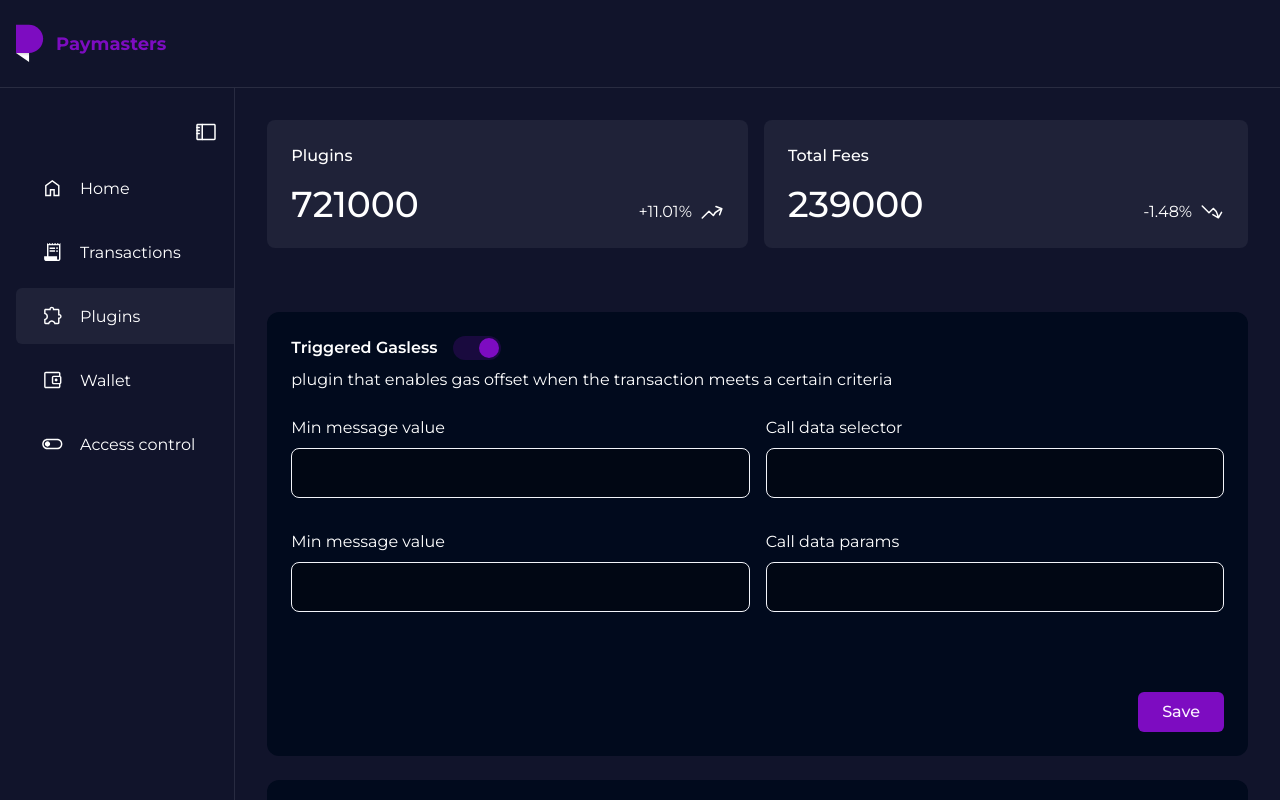
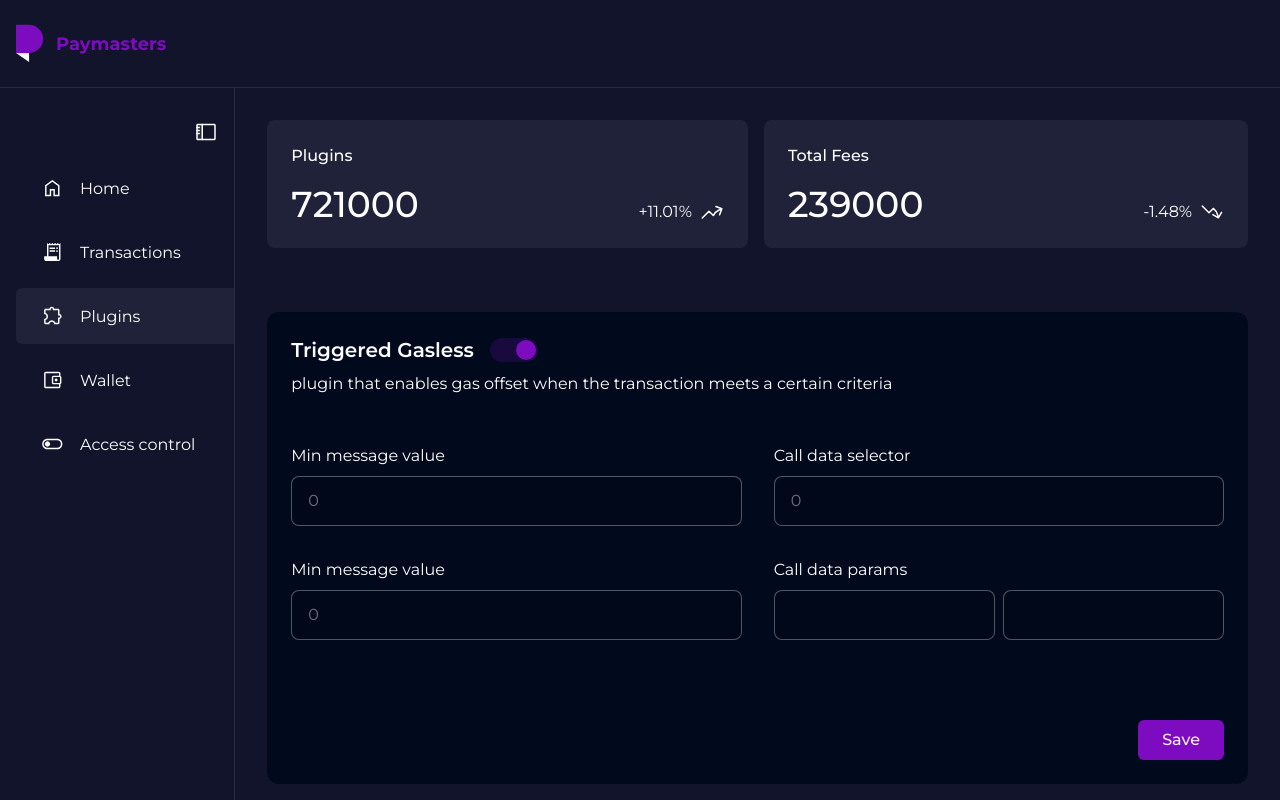
Before and after one commit to paymasters-io/dep-ui, a Next.js app: page /dashboard/plugins in a window 1280 px wide. Both pictures are taken after a click on the element 838 px from the left and 348 px from the top of the page. Shown: the top 800 px of the page. Built offline with nearby package versions, Linux system fonts and the light colour scheme.

Commit message:
update: add form inputs to plugin settings

```diff
--- a/pages/dashboard/plugins.tsx
+++ b/pages/dashboard/plugins.tsx
@@ -30,9 +30,9 @@ export const PluginSetting = ({
   return (
     <form action="" className="plugin-setting p-6 bg-[#010A1D] rounded-xl">
       <div className="wrapper">
-        <header className="plugin-setting-header mb-6">
+        <header className="plugin-setting-header ">
           <div className="title-wrapper flex gap-4 items-center mb-2">
-            <h3 className="title font-semibold">{name}</h3>
+            <h3 className="title font-semibold text-xl">{name}</h3>
             <div className="form-control checkbox-input inline-block">
               <label className={`checkbox-input`} htmlFor={`active-${id}`}>
                 <div className={`switch ${active ? "active" : ""}`}></div>
@@ -50,7 +50,7 @@ export const PluginSetting = ({
         </header>
         {active && (
           <>
-            <div className="plugin-setting-content">{children}</div>
+            <div className="plugin-setting-content mt-12">{children}</div>
 
             <footer className="plugin-setting-footer mt-12">
               <div className="action-cont flex justify-end">
@@ -85,24 +85,178 @@ const Plugins = () => {
       name: "Triggered Gasless",
       description:
         "plugin that enables gas offset when the transaction meets a certain criteria",
+      formInputs: (
+        <div className="form-body !grid !grid-cols-2">
+          <div className="form-control">
+            <label htmlFor="name">Min message value</label>
+            <input
+              type="number"
+              name="min-message-value"
+              id="min-message-value"
+              className="form-input"
+              placeholder="0"
+            />
+          </div>
+          <div className="form-control">
+            <label htmlFor="name">Call data selector</label>
+            <input
+              type="number"
+              name="call-data-selector"
+              id="call-data-selector"
+              className="form-input"
+              placeholder="0"
+            />
+          </div>
+          <div className="form-control">
+            <label htmlFor="name">Min message value</label>
+            <input
+              type="number"
+              name="strict-destination"
+              id="strict-destination"
+              className="form-input"
+              placeholder="0"
+            />
+          </div>
+          <div className="form-control">
+            <label htmlFor="name">Call data params</label>
+            <div className="input-group">
+              <input
+                type="text"
+                name="call-data-params"
+                id="call-data-params"
+                className="form-input"
+              />
+              <input
+                type="text"
+                name="call-data-params"
+                id="call-data-params"
+                className="form-input"
+              />
+            </div>
+          </div>
+          <div />
+        </div>
+      ),
     },
     {
       id: "dynamic-free-quotes",
       name: "Dynamic Fee Quotes",
       description:
         "This enables gas offsets with accurate conversion of gas price to erc20 token equivalent using oracles",
+      formInputs: (
+        <div className="form-body !grid !grid-cols-2">
+          <div className="form-control">
+            <label htmlFor="name">Price feed</label>
+            <input
+              type="number"
+              name="price-feed"
+              id="price-feed"
+              className="form-input"
+              placeholder="0"
+            />
+          </div>
+          <div className="form-control">
+            <label htmlFor="name">Fee Amount</label>
+            <input
+              type="number"
+              name="call-data-selector"
+              id="call-data-selector"
+              className="form-input"
+              placeholder="0"
+            />
+          </div>
+          <div className="form-control">
+            <label htmlFor="name">Fee Token</label>
+            <input
+              type="number"
+              name="strict-destination"
+              id="strict-destination"
+              className="form-input"
+              placeholder="0"
+            />
+          </div>
+        </div>
+      ),
     },
     {
       id: "on-chain-rebates",
       name: "On-chain Rebates",
       description:
         "plugin that adds rebate mechanism to a paymaster based on certain criteria.",
+      formInputs: (
+        <div className="form-body !grid !grid-cols-2 md:grid-cols-3">
+          <div className="form-control">
+            <label htmlFor="name">Rebate percentage</label>
+            <input
+              type="number"
+              name="min-message-value"
+              id="min-message-value"
+              className="form-input"
+              placeholder="0"
+            />
+          </div>
+          <div className="form-control">
+            <label htmlFor="name">Max no of rebates</label>
+            <input
+              type="number"
+              name="call-data-selector"
+              id="call-data-selector"
+              className="form-input"
+              placeholder="0"
+            />
+          </div>
+          <div className="form-control">
+            <label htmlFor="name">Rebate token</label>
+            <input
+              type="number"
+              name="strict-destination"
+              id="strict-destination"
+              className="form-input"
+              placeholder="0"
+            />
+          </div>
+          <div className="form-control">
+            <label htmlFor="name">Rebate trigger</label>
+            <input
+              type="number"
+              name="strict-destination"
+              id="strict-destination"
+              className="form-input"
+              placeholder="0"
+            />
+          </div>
+          <div className="form-control">
+            <label htmlFor="name">Max rebate amount</label>
+            <input
+              type="number"
+              name="strict-destination"
+              id="strict-destination"
+              className="form-input"
+              placeholder="0"
+            />
+          </div>
+        </div>
+      ),
     },
     {
       id: "gas-delegation",
       name: "Gas Delegation",
       description:
         "Enables the delegation of bootloader calls to a sister paymaster when the current paymaster runs out of gas",
+      formInputs: (
+        <div className="form-body !grid !grid-cols-2 md:grid-cols-3">
+          <div className="form-control">
+            <label htmlFor="name">Sister Paymaster</label>
+            <input
+              type="text"
+              name="min-message-value"
+              id="min-message-value"
+              className="form-input"
+              placeholder="input here"
+            />
+          </div>
+        </div>
+      ),
     },
   ];
 
@@ -127,7 +281,7 @@ const Plugins = () => {
           </div>
         </section>
         <section className="dashboard-section plugins-section">
-          <div className="wrapper flex flex-col gap-6">
+          <div className="wrapper flex flex-col gap-8">
             {plugins.map((plugin) => (
               <PluginSetting
                 key={plugin.id}
@@ -135,49 +289,7 @@ const Plugins = () => {
                 name={plugin.name}
                 description={plugin.description}
               >
-                <div className="form-body">
-                  <div className="form-group">
-                    <div className="form-control">
-                      <label htmlFor="name">Min message value</label>
-                      <input
-                        type="text"
-                        name="min-message-value"
-                        id="min-message-value"
-                        className="form-input"
-                      />
-                    </div>
-                    <div className="form-control">
-                      <label htmlFor="name">Call data selector</label>
-                      <input
-                        type="text"
-                        name="call-data-selector"
-                        id="call-data-selector"
-                        className="form-input"
-                      />
-                    </div>
-                  </div>
-                  <div className="form-group">
-                    <div className="form-control">
-                      <label htmlFor="name">Min message value</label>
-                      <input
-                        type="text"
-                        name="strict-destination"
-                        id="strict-destination"
-                        className="form-input"
-                      />
-                    </div>
-                    <div className="form-control">
-                      <label htmlFor="name">Call data params</label>
-                      <input
-                        type="text"
-                        name="call-data-params"
-                        id="call-data-params"
-                        className="form-input"
-                      />
-                    </div>
-                  </div>
-                  <div />
-                </div>
+                {plugin.formInputs ? plugin.formInputs : <></>}
               </PluginSetting>
             ))}
           </div>
--- a/styles/global.css
+++ b/styles/global.css
@@ -125,7 +125,7 @@ a {
 
 .form-input[type="text"],
 .form-input[type="number"] {
-  @apply w-full p-3 px-4 bg-slate-50 dark:bg-paymasters-dark dark:text-white dark:bg-black/30 border border-slate-200 dark:border-paymasters-dark-50 rounded-lg;
+  @apply w-full p-3 px-4 bg-slate-50 dark:bg-paymasters-dark dark:text-white dark:bg-black/10 border border-slate-200 dark:border-[#C9CED1]/40 rounded-lg;
 }
 
 .form-input[type="text"].grad-border {
@@ -137,6 +137,10 @@ a {
       rgba(255, 255, 255, 0) 93.51%
     )
     1;
+}
+
+.input-group {
+  @apply flex gap-2;
 }
 
 .checkbox-input {
```
